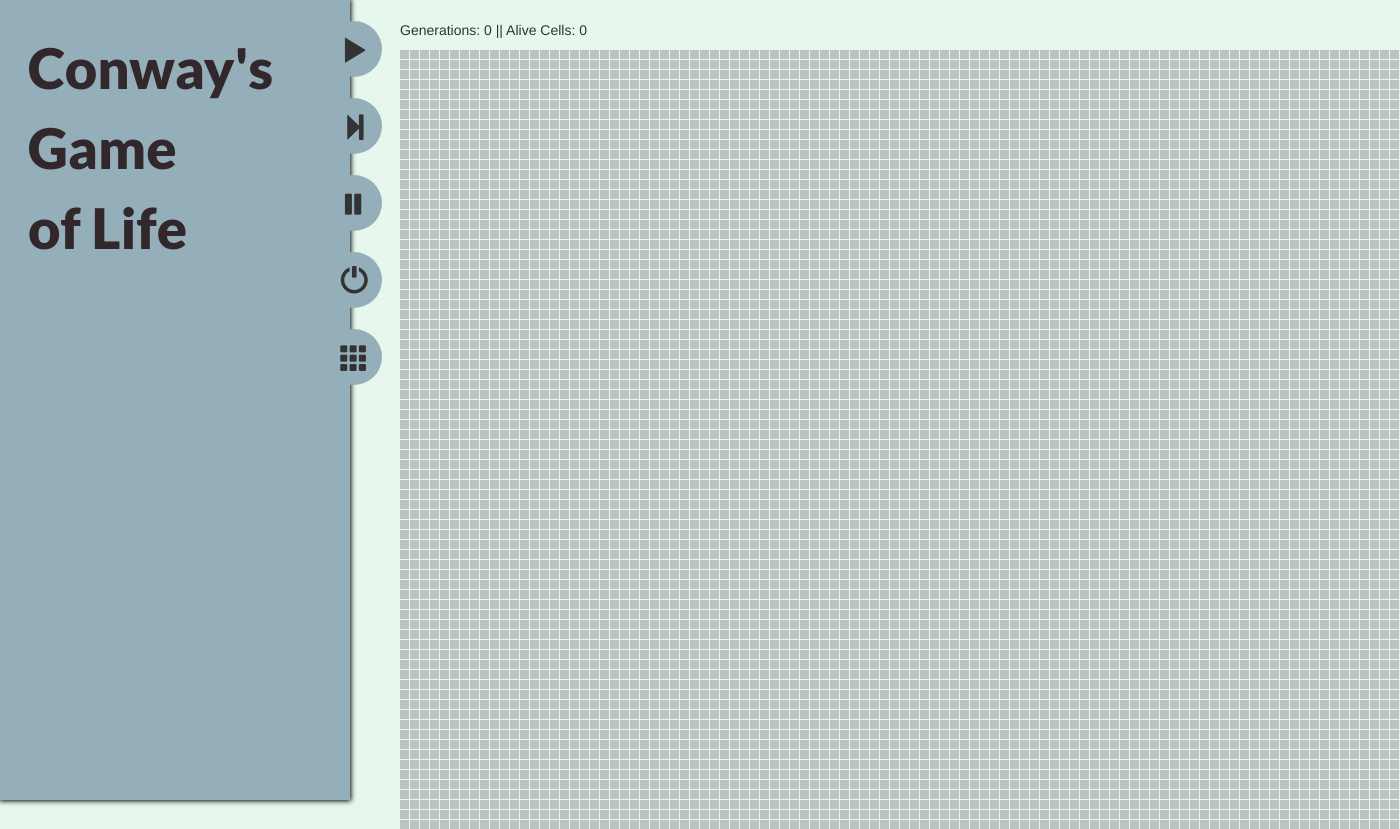
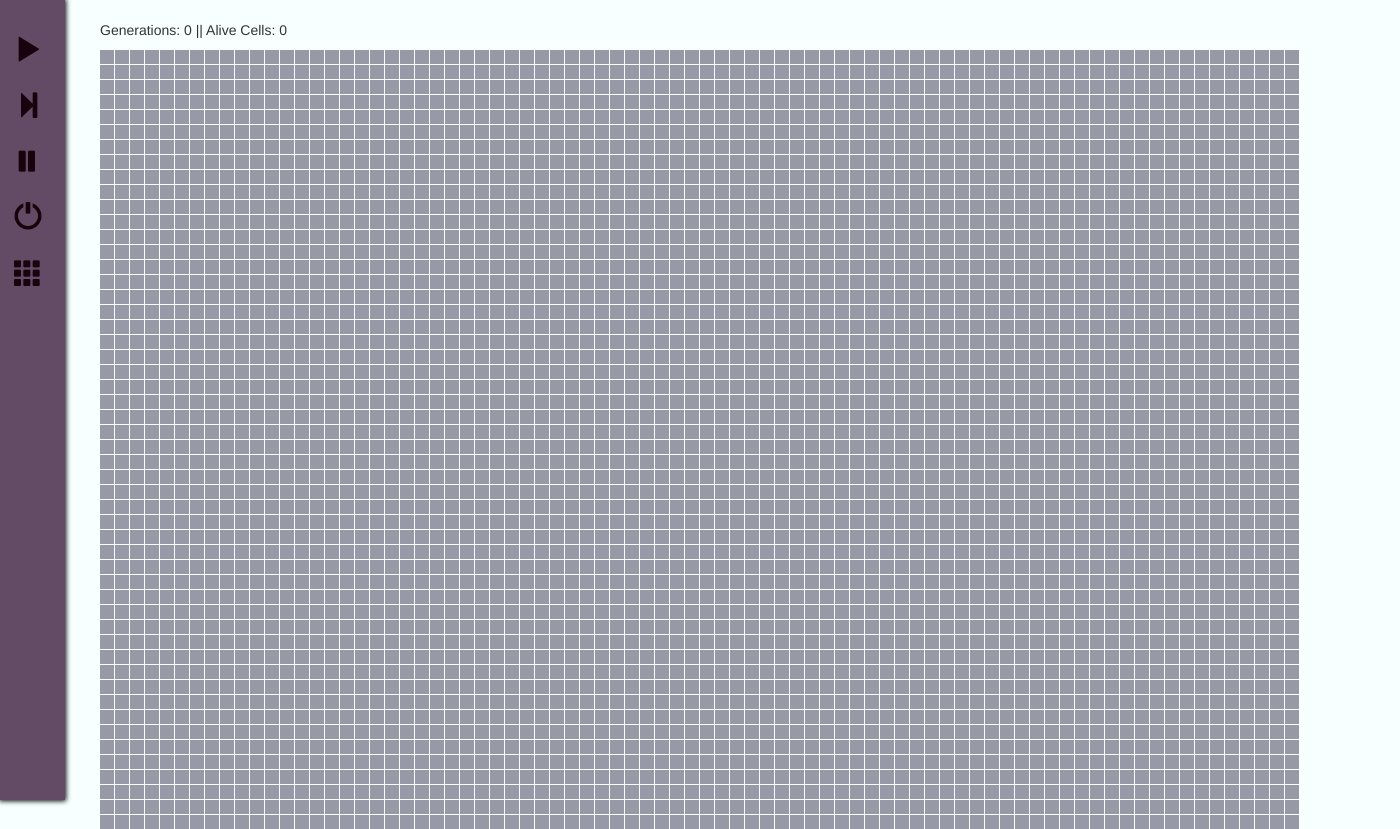
Before and after one commit to akurtovic/conway, a plain HTML site: page index.html in a window 1280 px wide. Shown: the top 829 px of the page, 1400 px wide, since content can reach past the window. Drawn offline with nearby package versions, Linux system fonts and the light colour scheme.

Commit message:
Styling changes

```diff
--- a/app.js
+++ b/app.js
@@ -2,7 +2,7 @@ var app = angular.module('conway', []);
 app.controller('mainCtrl', ['$scope', function ($scope) {
 
   $scope.speed = 100;
-  $scope.cellSize = 10;
+  $scope.cellSize = 15;
   $scope.aliveCells = 0;
   $scope.generations = 0;
 
@@ -17,15 +17,16 @@ app.controller('mainCtrl', ['$scope', function ($scope) {
   var canvas = document.getElementById('canvas'),
       canvasLeft = canvas.offsetLeft,
       canvasTop = canvas.offsetTop;
+
   if (canvas.getContext) {
     var ctx = canvas.getContext('2d');
   }
-  var deadColor = '#BCC3C1';
+  var deadColor = '#9899A6';
   var aliveColor = '#5465E5';
   var loop;
 
   // Grid and Cell Dimensions
-  var gridWidth = 1000;
+  var gridWidth = 1200;
   var cellsPerRow = gridWidth / $scope.cellSize;
   var numberOfCells = Math.pow(cellsPerRow, 2);
   var cellInnerDimension = $scope.cellSize-1;
@@ -42,12 +43,12 @@ app.controller('mainCtrl', ['$scope', function ($scope) {
     this.aliveNeighbors = 0;
   }
 
-  function Draw(shape){
+  function Draw(shape) {
     ctx.fillStyle = shape.fillColor;
     ctx.fillRect(shape.left, shape.top, shape.width, shape.height);
   }
 
-  function run(){
+  function run() {
     loop = window.setInterval(redrawBoard, $scope.speed);
   }
 
@@ -63,12 +64,11 @@ app.controller('mainCtrl', ['$scope', function ($scope) {
   }
 
   function randomize() {
-    console.log("HELLO");
     initBoard(true);
   }
 
   function nextStep(){
-    window.setTimeout(redrawBoard, $scope.speed*3);
+    window.setTimeout(redrawBoard, 300);
   }
 
   function initBoard(randomize) {
@@ -146,8 +146,8 @@ app.controller('mainCtrl', ['$scope', function ($scope) {
 
     $scope.$apply();
 
-    grid.forEach(function(x) {
-      Draw(x);
+    grid.forEach(function(cell) {
+      Draw(cell);
     })
   }
 
@@ -172,7 +172,6 @@ app.controller('mainCtrl', ['$scope', function ($scope) {
 
   }, false);
 
-  // Returning public methods
   return {
     run: run,
     pause: pause,
--- a/index.html
+++ b/index.html
@@ -14,24 +14,23 @@
 </head>
 <body ng-app="conway">
 <div ng-controller="mainCtrl">
-  <div class="menu" >
-    <div class="title">Conway's Game of Life</div>
+  <div class="menu">
   </div>
 
   <div class="controls">
-    <div class="control-container">
+    <div class="control-container expand">
       <span ng-click="conway.run()" class="glyphicon glyphicon-play control"></span>
     </div>
-    <div class="control-container">
+    <div class="control-container expand">
       <span ng-click="conway.nextStep()" class="glyphicon glyphicon-step-forward control"></span>
     </div>
-    <div class="control-container">
+    <div class="control-container expand">
       <span ng-click="conway.pause()" class="glyphicon glyphicon-pause control"></span>
     </div>
-    <div class="control-container">
+    <div class="control-container expand">
       <span ng-click="conway.reset()" class="glyphicon glyphicon-off control"></span>
     </div>
-    <div class="control-container">
+    <div class="control-container expand">
       <span ng-click="conway.randomize()" class="glyphicon glyphicon-th control"></span>
     </div>
   </div>
@@ -41,7 +40,7 @@
   </div>
 
   <div class="canvas-container">
-    <canvas id="canvas"  width="1000" height="1000"></canvas>
+    <canvas id="canvas"  width="1200" height="1200"></canvas>
   </div>
 
 </div>
--- a/style.css
+++ b/style.css
@@ -2,9 +2,9 @@
   position: fixed;
   top: 0;
   left: 0;
-  width: 350px;
+  width: 65px;
   height: 100%;
-  background-color: #95AFBA;
+  background-color: #634B66;
   overflow: hidden;
   -webkit-box-shadow: 0px 0px 5px 1px #000000;
    -moz-box-shadow: 0px 0px 5px 1px #000000;
@@ -23,77 +23,69 @@
 }
 
 .controls {
-  width: 5%;
-  position: absolute;
-  top: 0;
-  left: 280px;
-  overflow: visible;
+  width: 80px;
+  position: fixed;
+  overflow: hidden;
   z-index: 1000;
 }
 
 .controls .control-container {
-  width: 4em;
+  width: 3em;
   height: 4em;
-  margin-left: 3.3em;
-  margin-top: 1.5em;
-  background-color: #95AFBA;;
-  border-radius: 100%;
+  background-color: #634B66;
   clear: both;
 }
 
 .controls .control-container:hover {
-  margin-left: 3.8em;
+  background-color: #4F0147;
 }
 
 .controls .control {
+  color: #18020C;
   font-size: 2em;
   margin: 0.5em;
 }
 
 .controls .control:hover {
-  font-size: 2.5em;
-  margin: 0.25em;
   color: #fff;
 }
 
 body {
-  background-color: #E8F7EE;
+  background-color: #F7FFFF;
 }
 
 .stats {
   margin-top: 20px;
-  margin-left: 400px;
+  margin-left: 100px;
 }
 
 .canvas-container {
-  width: 60%;
+  width: 1000px;
   margin-top: 2px;
   margin-right: auto;
-  margin-left: 400px;
+  margin-left: 100px;
   text-align: center;
   display: block;
 }
 
 #canvas {
   display: inline;
-  background-color: #E8F7EE;
+  background-color: #F7FFFF;
 }
 
-.rotate {
-  -webkit-transition-duration: 0.5s;
-  -moz-transition-duration: 0.5s;
-  -o-transition-duration: 0.5s;
-  transition-duration: 0.5s;
+.expand {
+  -webkit-transition-duration: 0.4s;
+  -moz-transition-duration: 0.4s;
+  -o-transition-duration: 0.4s;
+  transition-duration: 0.4s;
 
   -webkit-transition-property: -webkit-transform;
   -moz-transition-property: -moz-transform;
   -o-transition-property: -o-transform;
-  transition-property: transform;
+  transition-property: width;
   overflow: hidden;
 }
 
-.rotate:hover {
-  -webkit-transform:rotate(90deg);
-  -moz-transform:rotate(90deg);
-  -o-transform:rotate(90deg);
+.expand:hover {
+  width: 6em;
 }
```
